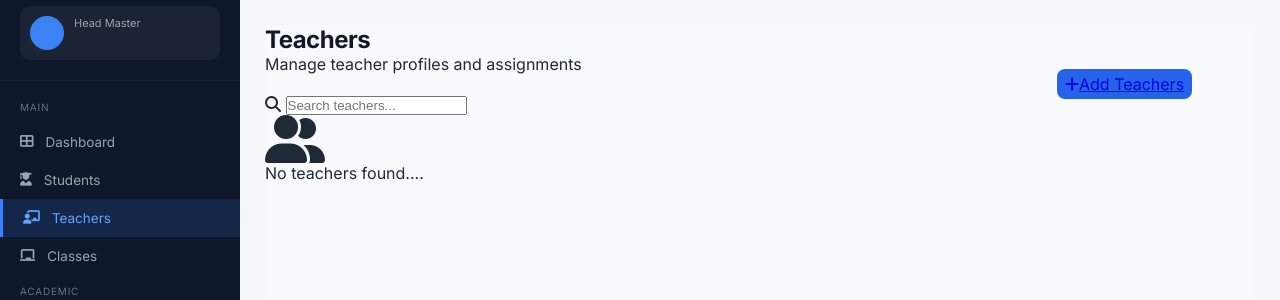
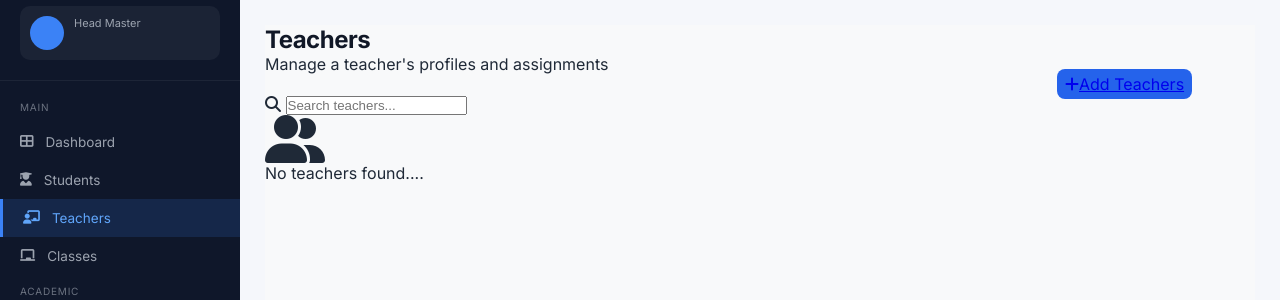
Before and after one commit to EmmanuelOkite/A-school-Management-System, a Django app: page /director/teachers/ in a window 1280 px wide. Shown: the part 65-365 px from the top of the page. Run offline with Django 5.2, Linux system fonts and the light colour scheme; data that the repository does not hold is empty.

Commit message:
edited the teachers profile

```diff
--- a/school_mgt_app/templates/director_teachers.html
+++ b/school_mgt_app/templates/director_teachers.html
@@ -6,7 +6,7 @@
     <div class="d-flex justify-content-between align-items-center mb-4">
         <div>
             <h2 class="fw-bold mb-0" style="color: #111827; letter-spacing: -0.5px;">Teachers</h2>
-            <p class="text-muted mb-0">Manage teacher profiles and assignments</p>
+            <p class="text-muted mb-0">Manage a teacher's profiles and assignments</p>
         </div>
         <a href="#" class="btn btn-primary px-4 py-2 fw-bold" style="border-radius: 8px; padding: 0.3rem 0.5rem; margin-left: 80%; background-color: #2563eb; border: none;">
             <i class="fas fa-plus me-2"></i>Add Teachers
```
